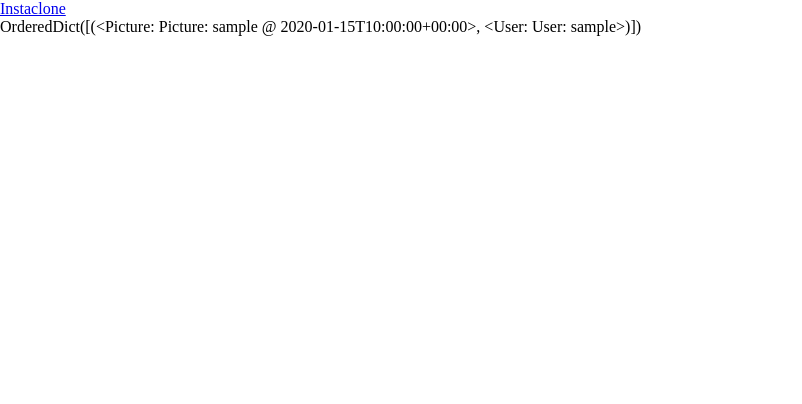
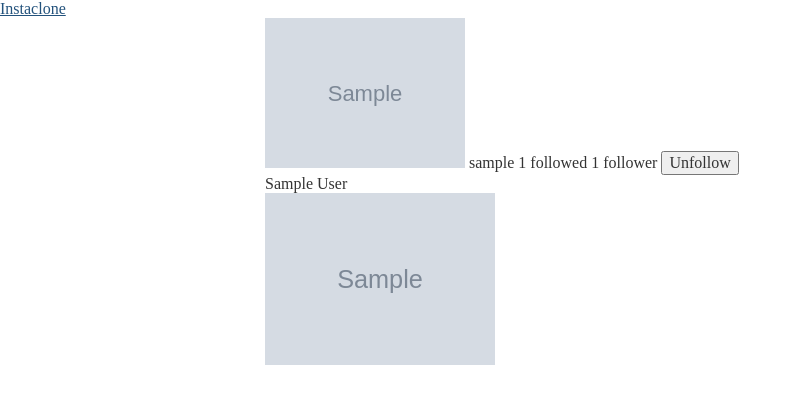
Before and after one commit to TeodorIvanov/instaclone, a Django app: a page that uses instaclone/templates/base.html in a window 1280 px wide. Shown: the top 404 px of the page, without its empty margins (0-802 px from the left). Run offline with Django 3.2, Linux system fonts and the light colour scheme; a user stored in the database is signed in; tables that the repository leaves empty hold one stand-in row (values such as "Sample post"); grey boxes marked "Sample" are stand-in pictures; some libraries are stand-ins or nearby versions.

Commit message:
Add public views for newsfeed and profiles, liking pictures and following users

```diff
--- a/instaclone/contrib/pictures/models.py
+++ b/instaclone/contrib/pictures/models.py
@@ -8,7 +8,7 @@
 class Picture(models.Model):
     owner = models.ForeignKey(User, verbose_name=_('Owner'), related_name='pictures')
     tags = models.ManyToManyField(Tag, verbose_name=_('Tags'), related_name='pictures', blank=True)
-    picture = models.FileField()
+    picture = models.ImageField(upload_to='/media/')
     description = models.CharField(_('Picture description'), max_length=500, default='')
     latitude = models.FloatField(blank=True, null=True)
     logitude = models.FloatField(blank=True, null=True)
@@ -21,4 +21,4 @@
         order_with_respect_to = 'owner'
 
     def __str__(self):
-        return 'Picture: {} @ {}'.format(self.owner.user.username, self.time_created.isoformat())
+        return '{} @ {}'.format(self.owner.user.username, self.time_created.isoformat())
--- a/instaclone/contrib/tags/models.py
+++ b/instaclone/contrib/tags/models.py
@@ -6,4 +6,4 @@
     title = models.CharField(_('Title'), max_length=255, default='')
 
     def __str__(self):
-        return 'Tag: {}'.format(self.title)
+        return self.title
--- a/instaclone/contrib/users/models.py
+++ b/instaclone/contrib/users/models.py
@@ -14,7 +14,7 @@
 class User(BaseUser):
     first_name = models.CharField(_('First name'), max_length=255, default='')
     last_name = models.CharField(_('Last name'), max_length=255, default='')
-    profile_picture = models.FileField()
+    profile_picture = models.ImageField()
     description = models.CharField(_('Profile description'), max_length=500, default='')
     is_public = models.BooleanField(_('Profile is public'), default=True)
     time_created = models.DateTimeField(_('Time created'), auto_now=False, auto_now_add=True)
@@ -32,7 +32,7 @@
         verbose_name_plural = _('Users')
 
     def __str__(self):
-        return 'User: {}'.format(self.user.username)
+        return self.user.username
 
 
 class Search(models.Model):
@@ -47,4 +47,4 @@
         order_with_respect_to = 'user'
 
     def __str__(self):
-        return 'Search {}: {}'.format(self.user.user.username, self.query)
+        return '{}: {}'.format(self.user.user.username, self.query)
--- a/instaclone/contrib/users/templates/news_feed.html
+++ b/instaclone/contrib/users/templates/news_feed.html
@@ -1,4 +1,68 @@
 {% extends 'base.html' %}
 {% block feed %}
-{{ objects }}
+<div class="container">
+<div class="row">
+  <div class="col-md-8 col-md-offset-2 col-sm-10 col-sm-offset-1 col-xs-12">
+    <div class="feed_wrapper">
+      {% for post, author in posts.items %}
+        <div class="post_wrapper">
+          <div class="picture_wrapper" style="padding: 50px 20px 0 0;">
+            <img src="{{ post.picture.url }}"  style="max-width: 800px; max-height:500px;">
+          </div>
+          <div class="user_wrapper">
+            <a href="{% url 'user_profile' author.0.user.username %}">{{ author.0 }}</a>
+            {% with post.likes.count as likes %}
+              {% if not likes %}
+                <span id="like_count_wrapper-{{ post.id }}">0</span> likes
+              {% else %}
+                <span id="like_count_wrapper-{{ post.id }}">{{ likes }}</span> like{{ likes|pluralize }}
+              {% endif %}
+            {% endwith %}
+            <form method="POST">
+              {% csrf_token %}
+              {% if author.1 %}
+                <button id="toggle-like-{{ post.id }}" class="liked" type="button" data-target="{{ post.id }}">Unlike this</button>
+              {% else %}
+                <button id="toggle-like-{{ post.id }}" type="button" data-target="{{ post.id }}">Like this</button>
+              {% endif %}
+            </form>
+          </div>
+        </div>
+      {% endfor %}
+    </div>
+  </div>
+</div>
+</div>
 {% endblock feed %}
+
+{% block js %}
+<script type="text/javascript">
+jQuery(function($){
+  $("button[id^='toggle-like']").on('click', function() {
+    instance = $(this).attr('data-target');
+    toggle_like(instance);
+    var like_count_wrapper = $("#like_count_wrapper-"+instance);
+    var like_count = parseInt(like_count_wrapper.text());
+    $(this).toggleClass("liked");
+    if ($(this).hasClass("liked") === true) {
+        $(this).text("Unlike this");
+        like_count_wrapper.text(like_count + 1);
+      } else {
+        $(this).text("Like this")
+        like_count_wrapper.text(like_count - 1);
+    }
+  });
+
+  function toggle_like(instance) {
+    $.ajax({
+        url: "{% url 'toggle_like' %}",
+        method: "POST",
+        data: {
+            instance: instance,
+            csrfmiddlewaretoken: '{{ csrf_token }}'
+        },
+    });
+  }
+});
+</script>
+{% endblock js %}
--- /dev/null
+++ b/instaclone/contrib/users/templates/user_profile.html
@@ -0,0 +1,63 @@
+{% extends 'base.html' %}
+
+{% block content %}
+<div class="container">
+<div class="row">
+  <div class="col-md-8 col-md-offset-2 col-sm-10 col-sm-offset-1 col-xs-12">
+    <img src="{{ user.profile_picture.url }}" style="max-width: 200px; max-height:auto;">
+    {{ user }}
+    {{ user.followed_users.count }} followed
+    <span id="follow-count-wrapper-{{ user.id}}">{{ user.followers.count }}</span> follower{{ user.followers.count|pluralize }}
+    {% if followed %}
+      <button id="toggle-follow-{{ user.id }}" data-target="{{ user.id }}" class="followed">Unfollow</button>
+    {% else %}
+      <button id="toggle-follow-{{ user.id }}" data-target="{{ user.id }}">Follow</button>
+    {% endif %}
+    <div class="names">
+      {{ user.first_name }} {{ user.last_name }}
+    </div>
+    <div class="profile_gallery_wrapper">
+      <div class="row">
+      {% for picture in user.pictures.all %}
+        <span class="col-sm-4">
+          <img src="{{ picture.picture.url }}" style="max-width:100%; max-height:100%;">
+        </span>
+      {% endfor %}
+    </div>
+    </div>
+  </div>
+</div>
+</div>
+{% endblock content %}
+
+{% block js %}
+<script type="text/javascript">
+jQuery(function($){
+  $("button[id^='toggle-follow']").on('click', function() {
+    instance = $(this).attr('data-target');
+    toggle_follow(instance);
+    var follow_count_wrapper = $("#follow-count-wrapper-"+instance);
+    var follow_count = parseInt(follow_count_wrapper.text());
+    $(this).toggleClass("followed");
+    if ($(this).hasClass("followed") === true) {
+        $(this).text("Unfollow");
+        follow_count_wrapper.text(follow_count + 1);
+      } else {
+        $(this).text("Follow")
+        follow_count_wrapper.text(follow_count - 1);
+    }
+  });
+
+  function toggle_follow(instance) {
+    $.ajax({
+        url: "{% url 'toggle_follow' %}",
+        method: "POST",
+        data: {
+            target_user: instance,
+            csrfmiddlewaretoken: '{{ csrf_token }}'
+        },
+    });
+  }
+});
+</script>
+{% endblock js %}
--- a/instaclone/contrib/users/urls.py
+++ b/instaclone/contrib/users/urls.py
@@ -1,7 +1,10 @@
 from django.conf.urls import url
 from django.contrib import admin
-from .views import news_feed
+from .views import news_feed, user_profile, toggle_like, toggle_follow
 
 urlpatterns = [
-    url(r'^', news_feed, name='news_feed'),
+    url(r'^$', news_feed, name='news_feed'),
+    url(r'(?P<username>\w+)/$', user_profile, name='user_profile'),
+    url(r'toggle-like', toggle_like, name='toggle_like'),
+    url(r'toggle-follow', toggle_follow, name='toggle_follow')
 ]
--- a/instaclone/contrib/users/views.py
+++ b/instaclone/contrib/users/views.py
@@ -1,20 +1,73 @@
 from collections import OrderedDict
 from itertools import chain
 
-from django.shortcuts import render
+from django.contrib.auth.decorators import login_required
+from django.contrib.auth.models import User as DjangoUser
+from django.http import JsonResponse
+from django.shortcuts import render, get_object_or_404
 from .models import User
+from instaclone.contrib.pictures.models import Picture
+from instaclone.contrib.likes.models import Like
 
 
-# @login_required
+# @login_required(login_url='/login/')
 def news_feed(request):
     user = request.user
     news_feed = User.objects.get_news_feed_items_for_user(user=user)
     pictures = {}
+    request_user = User.objects.get(user=request.user)
     for user in news_feed:
         for item in user.pictures.all():
-            pictures[item] = user
+            try:
+                like = Like.objects.get(user=request_user, picture=item)
+                liked = True
+            except Like.DoesNotExist:
+                liked = False
+            pictures[item] = (user, liked)
     qs = OrderedDict(sorted(pictures.items(), key=lambda instance: instance[0].time_created, reverse=True))
     context = {
-        'objects': qs,
+        'posts': qs,
     }
     return render(request, 'news_feed.html', context)
+
+
+def user_profile(request, username):
+    django_user = get_object_or_404(DjangoUser, username=username)
+    user = get_object_or_404(User, user=django_user)
+    request_user = User.objects.get(user=request.user)
+    if request_user in user.followers.all():
+        followed = True
+    else:
+        followed = False
+    context = {
+        'user': user,
+        'followed': followed,
+    }
+    return render(request, 'user_profile.html', context)
+
+
+def toggle_like(request):
+    if request.method == 'POST':
+        picture_id = request.POST['instance']
+        user = User.objects.get(user=request.user)
+        picture = Picture.objects.get(id=picture_id)
+        like, created = Like.objects.get_or_create(picture=picture, user=user)
+        if created:
+            like.save()
+        else:
+            like.delete()
+        response_data = {}
+        return JsonResponse(response_data)
+
+
+def toggle_follow(request):
+    if request.method == 'POST':
+        target_user = User.objects.get(user=DjangoUser.objects.get(id=request.POST['target_user']))
+        user = User.objects.get(user=request.user)
+        if user in target_user.followers.all():
+            target_user.followers.remove(user)
+        else:
+            target_user.followers.add(user)
+        target_user.save()
+        response_data = {}
+        return JsonResponse(response_data)
--- /dev/null
+++ b/instaclone/static/js/main.js
@@ -0,0 +1,30 @@
+jQuery(function($){
+
+  function getCookie(name) {
+      var cookieValue = null;
+      if (document.cookie && document.cookie !== '') {
+          var cookies = document.cookie.split(';');
+          for (var i = 0; i < cookies.length; i++) {
+              var cookie = jQuery.trim(cookies[i]);
+              // Does this cookie string begin with the name we want?
+              if (cookie.substring(0, name.length + 1) === (name + '=')) {
+                  cookieValue = decodeURIComponent(cookie.substring(name.length + 1));
+                  break;
+              }
+          }
+      }
+      return cookieValue;
+  }
+  var csrftoken = getCookie('csrftoken');
+  function csrfSafeMethod(method) {
+    // these HTTP methods do not require CSRF protection
+    return (/^(GET|HEAD|OPTIONS|TRACE)$/.test(method));
+  }
+  $.ajaxSetup({
+      beforeSend: function(xhr, settings) {
+          if (!csrfSafeMethod(settings.type) && !this.crossDomain) {
+              xhr.setRequestHeader("X-CSRFToken", csrftoken);
+          }
+      }
+  });
+});
--- a/instaclone/templates/base.html
+++ b/instaclone/templates/base.html
@@ -17,6 +17,10 @@
 	<link rel="shortcut icon" href="{% static 'favicon.ico' %}" type="image/x-icon">
   <!-- CSS -->
   <link href='https://fonts.googleapis.com/css?family=PT+Sans:400,400italic,700,700italic&subset=latin,cyrillic-ext,latin-ext,cyrillic' rel='stylesheet' type='text/css'>
+  <!-- Latest compiled and minified CSS -->
+  <link rel="stylesheet" href="https://maxcdn.bootstrapcdn.com/bootstrap/3.3.7/css/bootstrap.min.css" integrity="sha384-BVYiiSIFeK1dGmJRAkycuHAHRg32OmUcww7on3RYdg4Va+PmSTsz/K68vbdEjh4u" crossorigin="anonymous">
+  <!-- Optional theme -->
+  <link rel="stylesheet" href="https://maxcdn.bootstrapcdn.com/bootstrap/3.3.7/css/bootstrap-theme.min.css" integrity="sha384-rHyoN1iRsVXV4nD0JutlnGaslCJuC7uwjduW9SVrLvRYooPp2bWYgmgJQIXwl/Sp" crossorigin="anonymous">
 	<link rel="stylesheet" href="{% static 'css/main.css' %}">
   {% block css %}{% endblock %}
 
@@ -26,9 +30,6 @@
 
 <body>
   <span class="root">
-    <main>
-
-    </main>
     <nav class="main_nav">
       <div class="main_nav">
         <div class="main_nav_content">
@@ -36,12 +37,18 @@
         </div>
       </div>
     </nav>
+    <main>
+      {% block content %}{% endblock content %}
+      {% block feed %}{% endblock feed %}
+    </main>
     <footer class="main_footer">
 
     </footer>
   </span>
-{% block feed %}
-
-{% endblock feed %}
+  <script src="https://code.jquery.com/jquery-3.1.1.min.js" integrity="sha256-hVVnYaiADRTO2PzUGmuLJr8BLUSjGIZsDYGmIJLv2b8=" crossorigin="anonymous"></script>
+  <!-- Latest compiled and minified JavaScript -->
+  <script type="text/javascript" src="{% static 'js/main.js' %}" integrity=""></script>
+  <script src="https://maxcdn.bootstrapcdn.com/bootstrap/3.3.7/js/bootstrap.min.js" integrity="sha384-Tc5IQib027qvyjSMfHjOMaLkfuWVxZxUPnCJA7l2mCWNIpG9mGCD8wGNIcPD7Txa" crossorigin="anonymous"></script>
+  {% block js %}{% endblock js %}
 </body>
 </html>
--- a/instaclone/urls.py
+++ b/instaclone/urls.py
@@ -15,18 +15,18 @@
 """
 from django.conf import settings
 from django.conf.urls import url, include
+from django.conf.urls.static import static
 from django.contrib import admin
 from django.views.generic import TemplateView
 
 urlpatterns = [
-    url(r'^admin/', admin.site.urls),
+    url(r'^_admin/', admin.site.urls),
     url(r'^', include('instaclone.contrib.users.urls')),
-]
+] + static(settings.STATIC_URL, document_root=settings.STATIC_ROOT)
+urlpatterns += static(settings.MEDIA_URL, document_root=settings.MEDIA_ROOT)
 
 
 if settings.DEBUG:
-    from django.conf.urls.static import static
-    urlpatterns += static(settings.STATIC_URL, document_root=settings.STATIC_ROOT)
     import debug_toolbar
     urlpatterns = [
         url(r'^__debug__/', include(debug_toolbar.urls)),
```
Also changed, not shown: instaclone/contrib/likes/models.py (+6 -3 lines), instaclone/settings/settings.py (+10 -8 lines), instaclone/contrib/likes/migrations/0001_initial.py, instaclone/contrib/pictures/migrations/0002_auto_20161113_0957.py (added), instaclone/contrib/pictures/migrations/0003_auto_20161113_1000.py (added), instaclone/contrib/users/migrations/0002_auto_20161113_1033.py (added), instaclone/contrib/users/migrations/0003_auto_20161113_1055.py (added), instaclone/contrib/users/templates/like_section.html (added).
